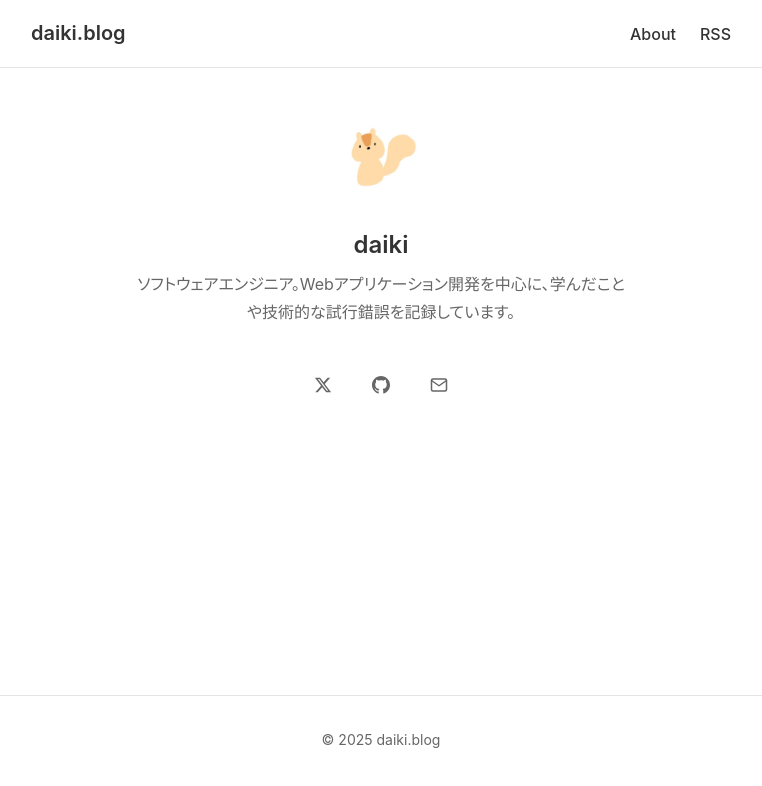
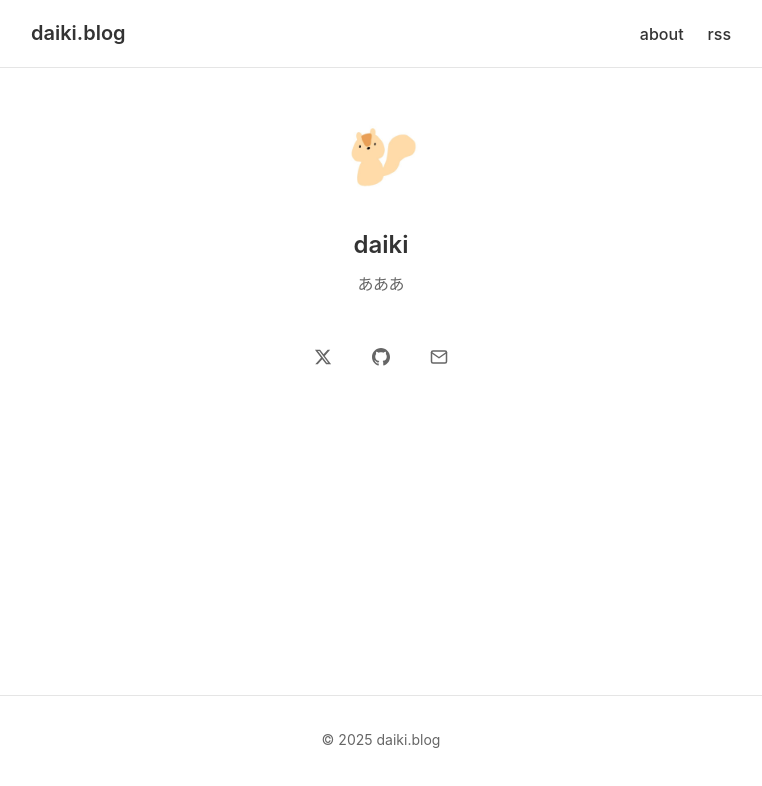
Before and after one commit to k1tikurisu/daiki.blog, an Astro site: page /about in a window 1280 px wide. Shown: the whole page, without its empty margins (259-1021 px from the left). Built offline with nearby package versions, Linux system fonts and the light colour scheme; Astro itself is replaced by a stand-in of ours.

Commit message:
fix some issues

```diff
--- a/src/layouts/Layout.astro
+++ b/src/layouts/Layout.astro
@@ -51,8 +51,8 @@ const cfAnalyticsToken = import.meta.env.CF_ANALYTICS_TOKEN;
       <nav>
         <a href="/" class="site-title">daiki.blog</a>
         <div class="nav-links">
-          <a href="/about" class="nav-link">About</a>
-          <a href="/rss.xml" class="nav-link">RSS</a>
+          <a href="/about" class="nav-link">about</a>
+          <a href="/rss.xml" class="nav-link">rss</a>
         </div>
       </nav>
     </header>
--- a/src/pages/about.astro
+++ b/src/pages/about.astro
@@ -7,13 +7,23 @@ import Icons from '../components/Icons.astro';
   <article class="about">
     <img src="/icon.jpeg" alt="daiki" class="avatar" />
     <h1>daiki</h1>
-    <p class="bio">ソフトウェアエンジニア。Webアプリケーション開発を中心に、学んだことや技術的な試行錯誤を記録しています。</p>
+    <p class="bio">あああ</p>
 
     <div class="links">
-      <a href="https://x.com/k1tikurisu" target="_blank" rel="noopener noreferrer" class="link">
+      <a
+        href="https://x.com/k1tikurisu"
+        target="_blank"
+        rel="noopener noreferrer"
+        class="link"
+      >
         <Icons name="x" size={18} />
       </a>
-      <a href="https://github.com/k1tikurisu" target="_blank" rel="noopener noreferrer" class="link">
+      <a
+        href="https://github.com/k1tikurisu"
+        target="_blank"
+        rel="noopener noreferrer"
+        class="link"
+      >
         <Icons name="github" size={18} />
       </a>
       <a href="mailto:k1tikurisu@gmail.com" class="link">
```
